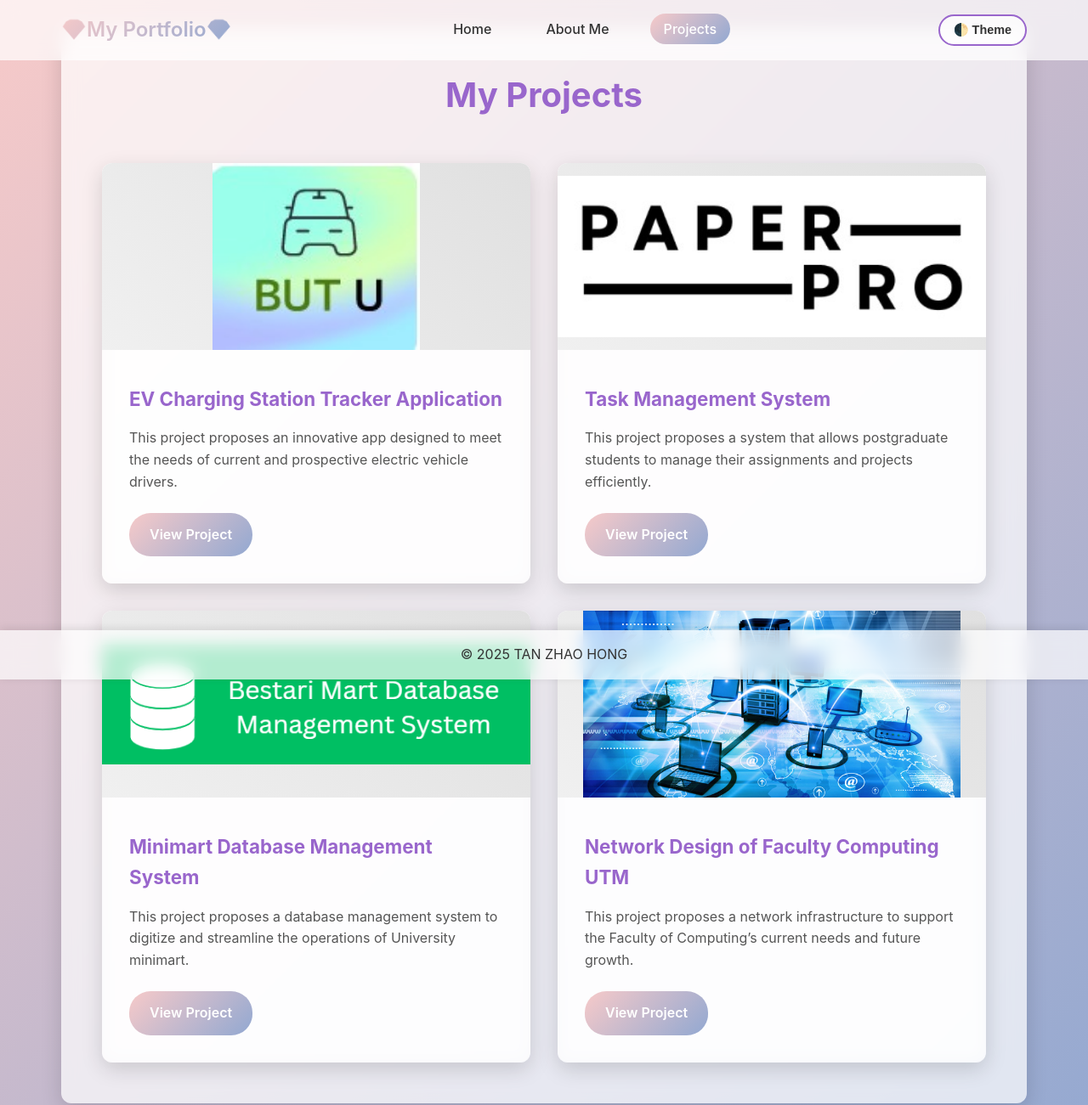
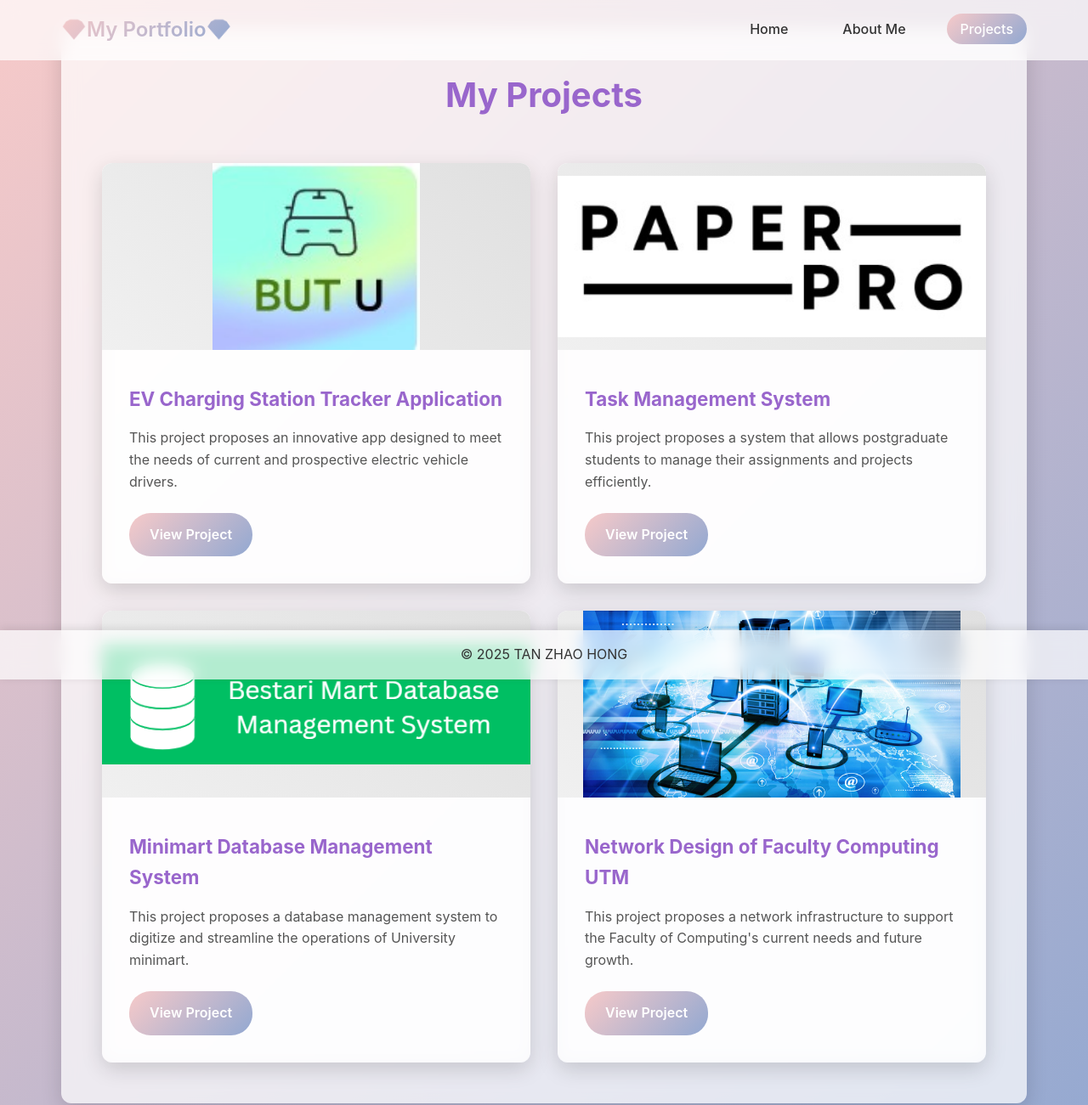
Before and after one commit to TANZHAOHONG/WP-WEBSITE, a plain HTML site: page projects.html in a window 1280 px wide. Shown: the top 1301 px of the page at 85% size. Drawn offline with Linux system fonts and the light colour scheme; a script that the page names is missing.

Commit message:
Update projects.html

```diff
--- a/projects.html
+++ b/projects.html
@@ -8,7 +8,6 @@
   <link rel="stylesheet" href="style.css" />
 </head>
 <body>
-
   <!-- Header -->
   <header>
     <nav>
@@ -18,10 +17,8 @@
         <li><a href="about.html">About Me</a></li>
         <li><a href="projects.html" class="active">Projects</a></li>
       </ul>
-      <button class="theme-toggle" id="theme-toggle">🌓 Theme</button>
     </nav>
   </header>
-
   <!-- PROJECTS PAGE CONTENT -->
   <main>
     <div class="content-box">
@@ -37,7 +34,6 @@
             <a href="https://nobodybutyou2.wordpress.com/" target="_blank" class="project-link">View Project</a>
           </div>
         </div>
-
         <div class="project-card">
           <img src="images/project2.jpg" alt="Project 2" class="project-img"/>
           <div class="project-content">
@@ -46,7 +42,6 @@
             <a href="https://github.com/users/TANZHAOHONG/projects/4/views/1" target="_blank" class="project-link">View Project</a>
           </div>
         </div>
-
        <div class="project-card">
           <img src="images/project3.png" alt="Project 3" class="project-img"/>
           <div class="project-content">
@@ -55,25 +50,21 @@
             <a href="projects/project3.pdf" target="_blank" class="project-link">View Project</a>
           </div>
         </div>
-
         <div class="project-card">
           <img src="images/project4.png" alt="Project 4" class="project-img"/>
           <div class="project-content">
             <h3>Network Design of Faculty Computing UTM</h3>
-            <p>This project proposes a network infrastructure to support the Faculty of Computing’s current needs and future growth.</p>
+            <p>This project proposes a network infrastructure to support the Faculty of Computing's current needs and future growth.</p>
             <a href="projects/project3.pdf" target="_blank" class="project-link">View Project</a>
           </div>
         </div>
-
       </div>
     </div>
   </main>
-
   <!-- Footer -->
   <footer>
     <p>&copy; 2025 TAN ZHAO HONG</p>
   </footer>
-
   <script src="script.js"></script>
 </body>
 </html>
```
